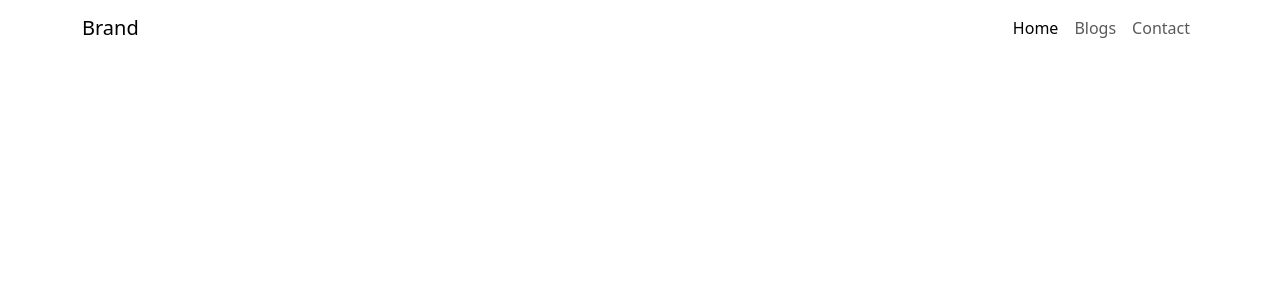
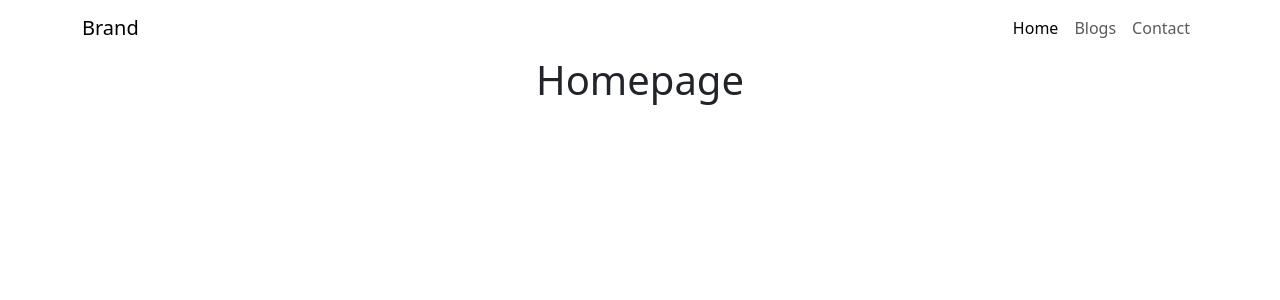
Before and after one commit to anupammo/mpreactjs, a React (Create React App) app: page / in a window 1280 px wide. Shown: the top 300 px of the page. Built offline with nearby package versions, Linux system fonts and the light colour scheme.

Commit message:
110520240226am

```diff
--- a/package.json
+++ b/package.json
@@ -1,6 +1,6 @@
 {
   "name": "mpreactjs",
-  "homepage": "https://anupammo.github.io/mpreactjs/",
+  "homepage": "https://anupammo.github.io/mpreactjs",
   "version": "0.1.0",
   "private": true,
   "dependencies": {
--- a/src/index.js
+++ b/src/index.js
@@ -17,7 +17,7 @@ export default function App() {
     <BrowserRouter>
       <Routes>
         <Route path="/" element={<Layout />}>
-          <Route path='home' element={<Home />} />
+          <Route index element={<Home />} />
           <Route path="blogs" element={<Blogs />} />
           <Route path="contact" element={<Contact />} />
           <Route path="*" element={<NoPage />} />
--- a/src/pages/Layout.js
+++ b/src/pages/Layout.js
@@ -5,14 +5,14 @@ const Layout = () => {
     <>
       <nav className="navbar navbar-expand-md">
         <div className="container">
-          <Link className="navbar-brand" to="./">Brand</Link>
+          <Link className="navbar-brand" to="/">Brand</Link>
           <button className="navbar-toggler" type="button" data-bs-toggle="collapse" data-bs-target="#navbarSupportedContent" aria-controls="navbarSupportedContent" aria-expanded="false" aria-label="Toggle navigation">
             <span className="navbar-toggler-icon"></span>
           </button>
           <div className="collapse navbar-collapse" id="navbarSupportedContent">
             <ul className="navbar-nav ms-auto mb-2 mb-lg-0">
               <li className="nav-item">
-                <Link className="nav-link active" to="./">Home</Link>
+                <Link className="nav-link active" to="/">Home</Link>
               </li>
               <li className="nav-item">
                 <Link className="nav-link" to="/blogs">Blogs</Link>
```
